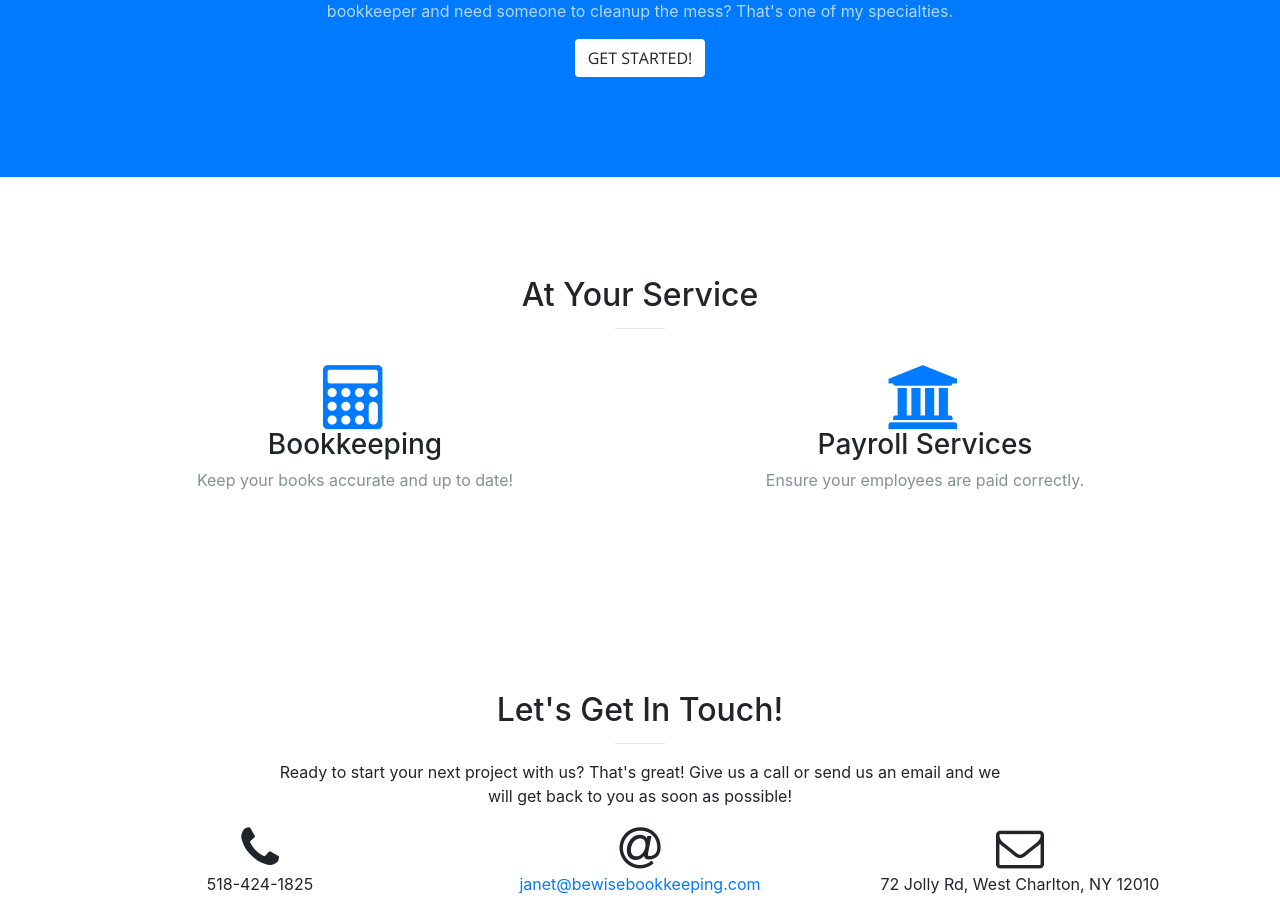
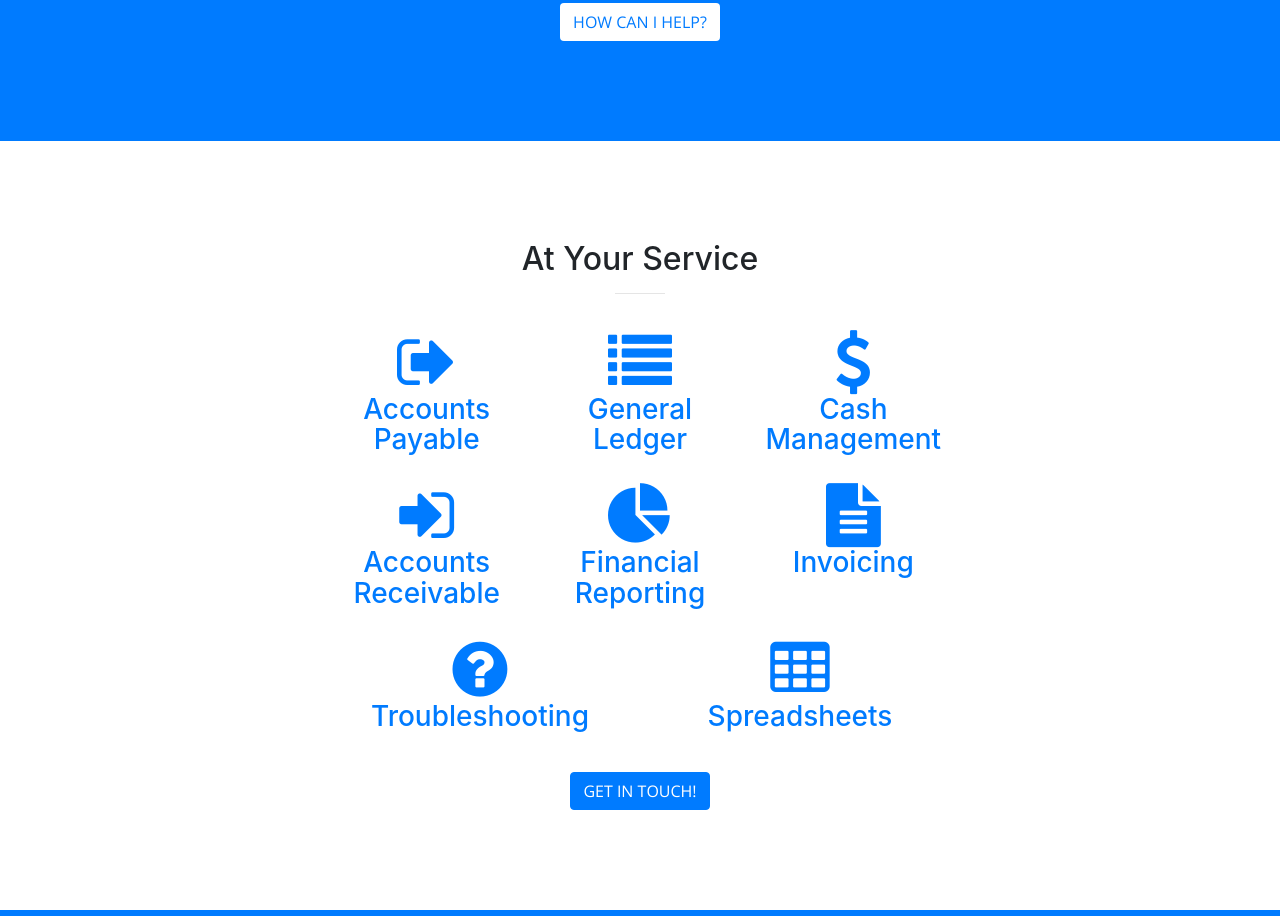
Before and after one commit to bewisebookkeeping/website, a website with bundled scripts: page index.html in a window 1280 px wide. Shown: the part 1883-2799 px from the top of the page. Built offline with nearby package versions, Linux system fonts and the light colour scheme.

Commit message:
Add services

```diff
--- a/index.html
+++ b/index.html
@@ -77,15 +77,47 @@
     <section class="bg-primary" id="about">
       <div class="container">
         <div class="row">
-          <div class="col-lg-8 mx-auto text-center">
-            <h2 class="section-heading text-white">About</h2>
+          <div class="col-lg-10 mx-auto text-center">
+            <h1 class="section-heading text-white">About</h1>
 
             <p class="text-faded">
               Be Wise Bookkeeping is a full-charge bookkeeping service. From initial set-up, bank reconciliations,
               accounts payable and receivables, cash management, payroll, general ledger to financial reports,
-              we go beyond the bottom line to help you reach your goals while sticking to your values.
+              Ixs go beyond the bottom line to help you reach your goals while sticking to your values.
               My services allow you to focus on what you do best — cultivate your business.
             </p>
+
+            <hr class="light"/>
+            <h2 class="section-heading text-white">Partnerships</h2>
+            <div class="col-lg-12 mx-auto text-center">
+              <div class="row partner">
+                <div class="col-lg-6 mx-auto text-center">
+
+                  <div>
+                    <a href="https://www.xero.com/us/">
+                      <img src="img/xero-logo.png" alt="xero logo" class="xero" target="_blank"/>
+                    </a>
+                  </div>
+                  <h3 class="section-heading text-white">Xero Partner</h2>
+                  <p class="text-faded">
+                    Cloud based small business accounting software with all the time-saving tools you need to grow your business.
+                  </p>
+                </div>
+                <div class="col-lg-6 mx-auto text-center">
+                  <div>
+                    <a href="https://quickbooks.intuit.com/" target="_blank">
+                      <img src="img/qb.png" alt="Quickbooks logo"/>
+                    </a>
+                  </div>
+                  <h3 class="section-heading text-white">Quickbooks ProAdvisor</h2>
+                  <p class="text-faded">
+                    The #1 rated small business accounting software.
+                  </p>
+                </div>
+              </div>
+            </div>
+
+
 
             <hr class="light">
             <h2 class="section-heading text-white">Industry Experience</h2>
@@ -167,33 +199,8 @@
                     </div>
                   </div>
                 </div>
+              </div>
             </p>
-
-            <hr class="light">
-            <div class="row partner">
-              <div class="col-lg-6 mx-auto text-center">
-                <h2 class="section-heading text-white">Xero<br/>Partner</h2>
-                <div>
-                  <a href="https://www.xero.com/us/">
-                    <img src="img/xero-logo.png" alt="xero logo" class="xero" target="_blank"/>
-                  </a>
-                </div>
-                <p class="text-faded">
-                  Cloud based small business accounting software with all the time-saving tools you need to grow your business.
-                </p>
-              </div>
-              <div class="col-lg-6 mx-auto text-center">
-                <h2 class="section-heading text-white">Quickbooks ProAdvisor</h2>
-                <div>
-                  <a href="https://quickbooks.intuit.com/" target="_blank">
-                    <img src="img/qb.png" alt="Quickbooks logo"/>
-                  </a>
-                </div>
-                <p class="text-faded">
-                  The #1 rated small business accounting software.
-                </p>
-              </div>
-            </div>
 
             <hr class="light">
             <h2 class="section-heading text-white">I'll Fix the Mess</h2>
@@ -201,13 +208,14 @@
             <p class="text-faded">
               Have you gotten behind with your bookkeeping or had a bad experience with your old bookkeeper and need someone to cleanup the mess?  That's one of my specialties.
             </p>
-            <a class="btn btn-default btn-xl js-scroll-trigger" href="#services">Get Started!</a>
+            <a class="btn btn-default btn-xl js-scroll-trigger text-primary" href="#services">How Can I Help?</a>
           </div>
         </div>
       </div>
     </section>
 
-    <section id="services">
+
+    <section id="services" >
       <div class="container">
         <div class="row">
           <div class="col-lg-12 text-center">
@@ -216,53 +224,83 @@
           </div>
         </div>
       </div>
-      <div class="container">
+      <div class="container col-lg-6">
         <div class="row">
-          <div class="col-lg-6 col-md-6 text-center">
-            <div class="service-box">
-              <i class="fa fa-4x fa-calculator text-primary sr-icons"></i>
-              <h3>Bookkeeping</h3>
-              <p class="text-muted">Keep your books accurate and up to date!</p>
+          <div class="col-lg-4 col-md-4 col-6 text-center">
+            <div class="service-box text-primary">
+              <i class="fa fa-4x fa-sign-out sr-icons"></i>
+              <h3>Accounts Payable</h3>
             </div>
           </div>
-          <div class="col-lg-6 col-md-6 text-center">
-            <div class="service-box">
-              <i class="fa fa-4x fa-university text-primary sr-icons"></i>
-              <h3>Payroll Services</h3>
-              <p class="text-muted">Ensure your employees are paid correctly.</p>
+          <div class="col-lg-4 col-md-4 col-6 text-center text-faded">
+            <div class="service-box text-primary">
+              <i class="fa fa-4x fa-list sr-icons"></i>
+              <h3>General Ledger</h3>
             </div>
+          </div>
+          <div class="col-lg-4 col-md-4 col-6 text-center">
+            <div class="service-box text-primary">
+              <i class="fa fa-4x fa-usd sr-icons"></i>
+              <h3>Cash Management</h3>
+            </div>
+          </div>
+          <div class="col-lg-4 col-md-4 col-6 text-center">
+            <div class="service-box text-primary">
+              <i class="fa fa-4x fa-sign-in sr-icons"></i>
+              <h3>Accounts Receivable</h3>
+            </div>
+          </div>
+          <div class="col-lg-4 col-md-4 col-6 text-center">
+            <div class="service-box text-primary">
+              <i class="fa fa-4x fa-pie-chart sr-icons"></i>
+              <h3>Financial Reporting</h3>
+            </div>
+          </div>
+          <div class="col-lg-4 col-md-4 col-6 text-center">
+            <div class="service-box text-primary">
+              <i class="fa fa-4x fa-file-text sr-icons"></i>
+              <h3>Invoicing</h3>
+            </div>
+          </div>
+          <div class="col-lg-6 col-6 text-center">
+            <div class="service-box text-primary">
+              <i class="fa fa-4x fa-question-circle sr-icons"></i>
+              <h3>Troubleshooting</h3>
+            </div>
+          </div>
+          <div class="col-lg-6 col-6 text-center">
+            <div class="service-box text-primary">
+              <i class="fa fa-4x fa-table sr-icons"></i>
+              <h3>Spreadsheets</h3>
+            </div>
+          </div>
+          <div class="col-12 text-center">
+            <a class="btn btn-primary btn-xl js-scroll-trigger text-white" id="get-in-touch" href="#contact">Get in Touch!</a>
           </div>
         </div>
       </div>
     </section>
 
-    <section id="contact">
+    <section id="contact" class="bg-primary">
       <div class="container">
         <div class="row">
           <div class="col-lg-8 mx-auto text-center">
-            <h2 class="section-heading">Let's Get In Touch!</h2>
-            <hr class="primary">
-            <p>Ready to start your next project with us? That's great! Give us a call or send us an email and we will get back to you as soon as possible!</p>
+            <h2 class="section-heading text-white">Let's Get In Touch!</h2>
+            <hr class="light">
+            <p class="text-white">Ready to work with me? That's great! Give me a call or send me an email and I will get back to you as soon as possible!</p>
           </div>
         </div>
         <div class="row">
-          <div class="col-lg-4 ml-auto text-center">
+          <div class="col-12 col-sm-6 ml-auto text-center text-white">
             <i class="fa fa-phone fa-3x sr-contact"></i>
             <p>518-424-1825</p>
           </div>
-          <div class="col-lg-4 mr-auto text-center">
+          <div class="col-12 col-sm-6 mr-auto text-center text-white">
             <i class="fa fa-at fa-3x sr-contact"></i>
             <p>
-              <a href="mailto:janet@bewisebookkeeping.com">janet@bewisebookkeeping.com</a>
+              <a href="mailto:janet@bewisebookkeeping.com" class="text-white">janet@bewisebookkeeping.com</a>
             </p>
           </div>
-          <div class="col-lg-4 mr-auto text-center">
-            <i class="fa fa-envelope-o fa-3x sr-contact"></i>
-            <p>
-              72 Jolly Rd, West Charlton, NY 12010
-            </p>
-          </div>
-
         </div>
       </div>
     </section>
--- a/scss/creative.scss
+++ b/scss/creative.scss
@@ -10,6 +10,7 @@
 
 hr {
   margin-top: 4rem;
+  margin-bottom: 2rem;
 }
 
 @media (min-width: 768px) {
@@ -74,3 +75,5 @@ h1#homeHeading {
   text-shadow: 0.2rem 0.2rem 0.2rem black;
   margin-bottom: 50px;
 }
+
+a#get-in-touch { margin-top: 2rem; }
```
Also changed, not shown: css/creative.css, css/creative.min.css, img/qb.png, img/xero-logo.png.
